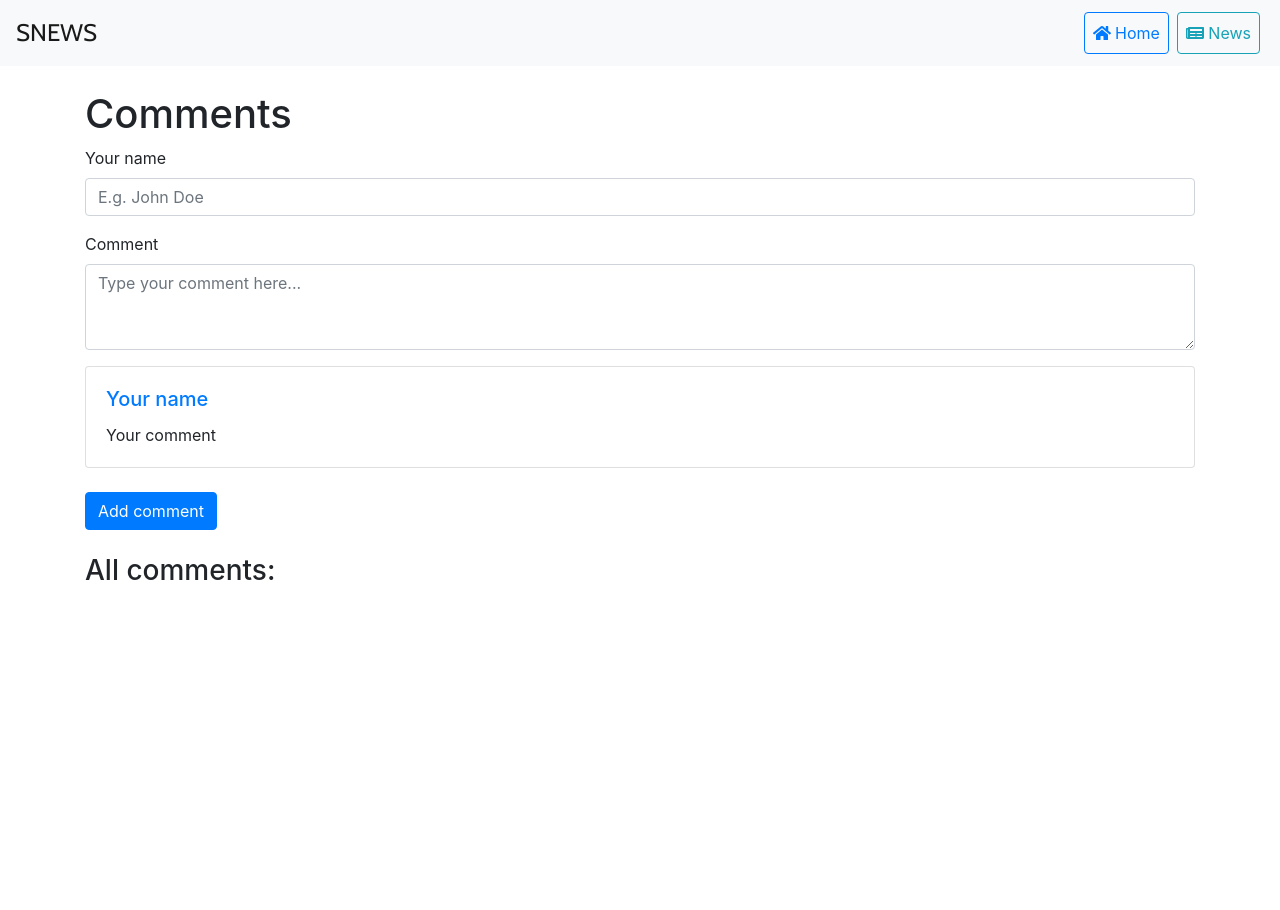
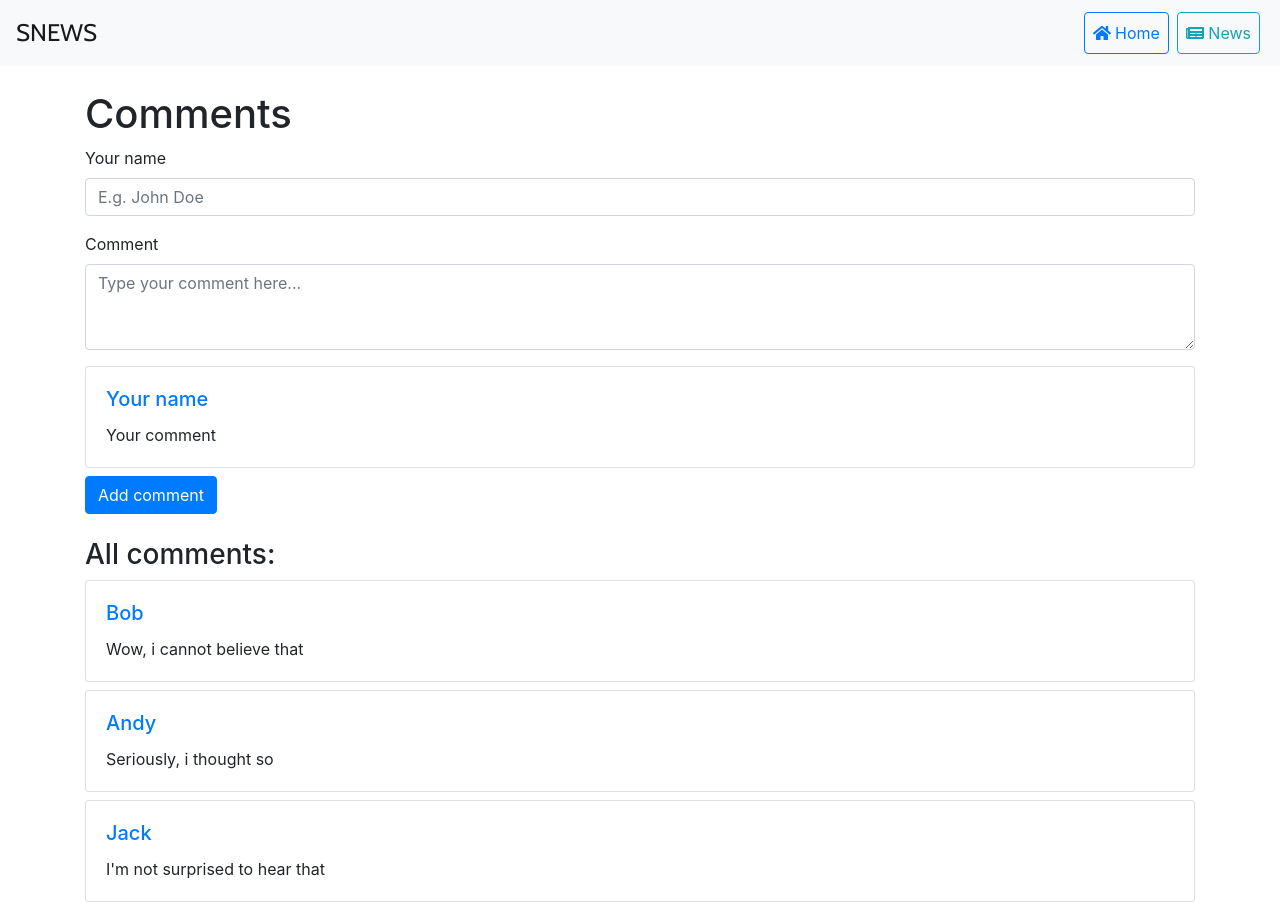
Before and after one commit to luthfisauqi17/Snews, a React (Create React App) app: page / in a window 1280 px wide. Before the commit the page ends 800 px from the top, so only its background shows below. Built offline with nearby package versions, Linux system fonts and the light colour scheme.

Commit message:
Fix comment card margin

```diff
--- a/src/components/CommentCard.js
+++ b/src/components/CommentCard.js
@@ -4,7 +4,7 @@ import { Card } from "react-bootstrap";
 function CommentCard(props) {
   return (
     <div>
-      <Card body>
+      <Card className="mt-2 mb-2" body>
         <Card.Title className="text-primary">{props.name}</Card.Title>
         <Card.Text>{props.comment}</Card.Text>
       </Card>
--- a/src/components/CommentSection.js
+++ b/src/components/CommentSection.js
@@ -29,12 +29,15 @@ function CommentSection(props) {
           />
         </Form.Group>
         <CommentCard name={name} comment={comment} />
-        <Button className="mt-4" variant="primary" type="submit">
+        <Button variant="primary" type="submit">
           Add comment
         </Button>
       </Form>
 
       <h3 className="mt-4">All comments:</h3>
+      <CommentCard name="Bob" comment="Wow, i cannot believe that" />
+      <CommentCard name="Andy" comment="Seriously, i thought so" />
+      <CommentCard name="Jack" comment="I'm not surprised to hear that" />
     </div>
   );
 }
```
Also changed, not shown: 1 other file (tests, documents, lock files or other folders).
